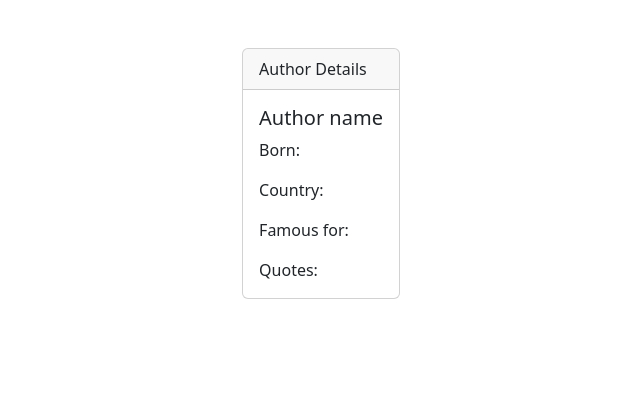
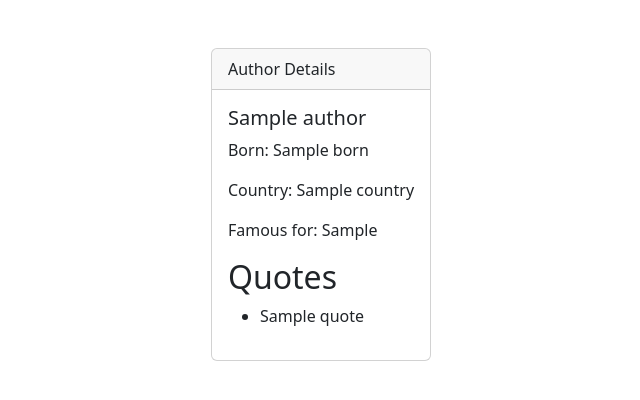
Before and after one commit to nataliepcodes/motivational-quotes-app, a Django app: template quotes_project/notable_quotes/templates/notable_quotes/author.html in a window 1280 px wide. Shown: the top 400 px of the page, without its empty margins (319-959 px from the left). Run offline with Django 3.2, Linux system fonts and the light colour scheme; the template is opened without the code that fills it: most values are stand-ins (such as "Sample title", 1, 10 or a date in 2020).

Commit message:
Updated author profile fields

```diff
--- a/quotes_project/notable_quotes/templates/notable_quotes/author.html
+++ b/quotes_project/notable_quotes/templates/notable_quotes/author.html
@@ -1,20 +1,27 @@
 {% extends "notable_quotes/base.html" %}
 
-{% block title %}Author{% endblock %}
+{% block title %}{{ author.name }}{% endblock %}
 
 {% block content %}
     <div class="container d-flex flex-column align-items-center mt-5">
         <div class="card">
-        <div class="card-header">
-            Author Details
-        </div>
-        <div class="card-body">
-            <h5 class="card-title">Author name</h5>
-            <p class="card-text">Born:</p>
-            <p class="card-text">Country:</p>
-            <p class="card-text">Famous for:</p>
-            <p class="card-text">Quotes:</p>
-        </div>
+            <div class="card-header">
+                Author Details
+            </div>
+            <div class="card-body">
+                <h5 class="card-title">{{ author.name }}</h5>
+                <p class="card-text">Born: {{ author.born }}</p>
+                <p class="card-text">Country: {{ author.country }}</p>
+                <p class="card-text">Famous for: {{ author.famous_for }}</p>
+                <h2 class="card-text">Quotes</h2>
+                <ul>
+                    {% for quote in author.quotes.all %}
+                        <li>{{ quote.quote }}</li>
+                    {% empty %}
+                        <li>No quotes available.</li>
+                    {% endfor %}
+                </ul>
+            </div>
         </div>
     </div>
 
```
